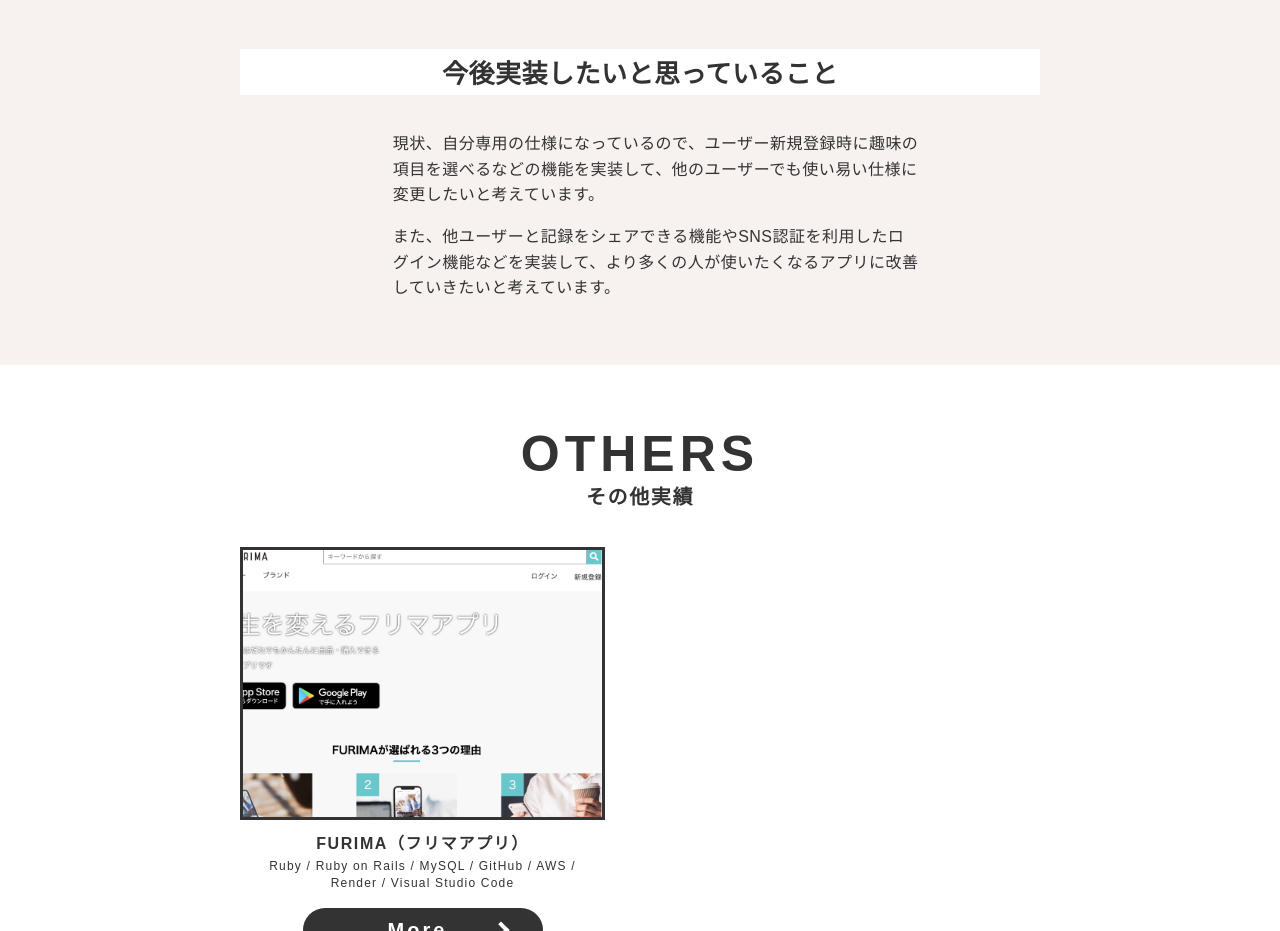
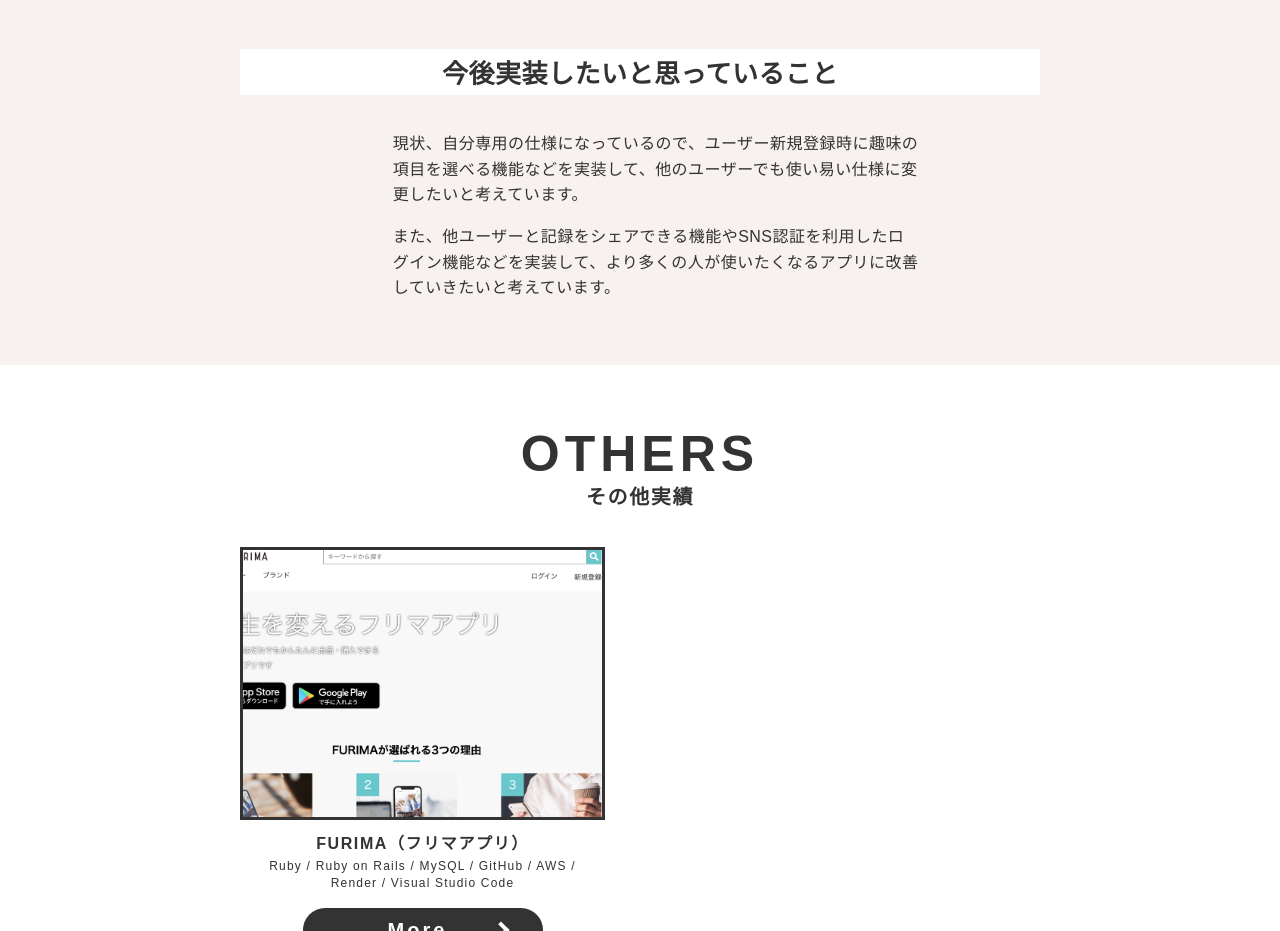
Before and after one commit to sinkaigyo46/portfolio-site, a plain HTML site: page works/02.html in a window 1280 px wide. Shown: the part 2742-3673 px from the top of the page. Drawn offline with nearby package versions, Linux system fonts and the light colour scheme.

Commit message:
Update 02.html

```diff
--- a/works/02.html
+++ b/works/02.html
@@ -166,7 +166,7 @@
                 <!-- 記載番号：14 -->
                 <div class="p-work-about__item-block-text">
                   <p>
-                    現状、自分専用の仕様になっているので、ユーザー新規登録時に趣味の項目を選べるなどの機能を実装して、他のユーザーでも使い易い仕様に変更したいと考えています。
+                    現状、自分専用の仕様になっているので、ユーザー新規登録時に趣味の項目を選べる機能などを実装して、他のユーザーでも使い易い仕様に変更したいと考えています。
                   </p>
                   <p>
                     また、他ユーザーと記録をシェアできる機能やSNS認証を利用したログイン機能などを実装して、より多くの人が使いたくなるアプリに改善していきたいと考えています。
```
